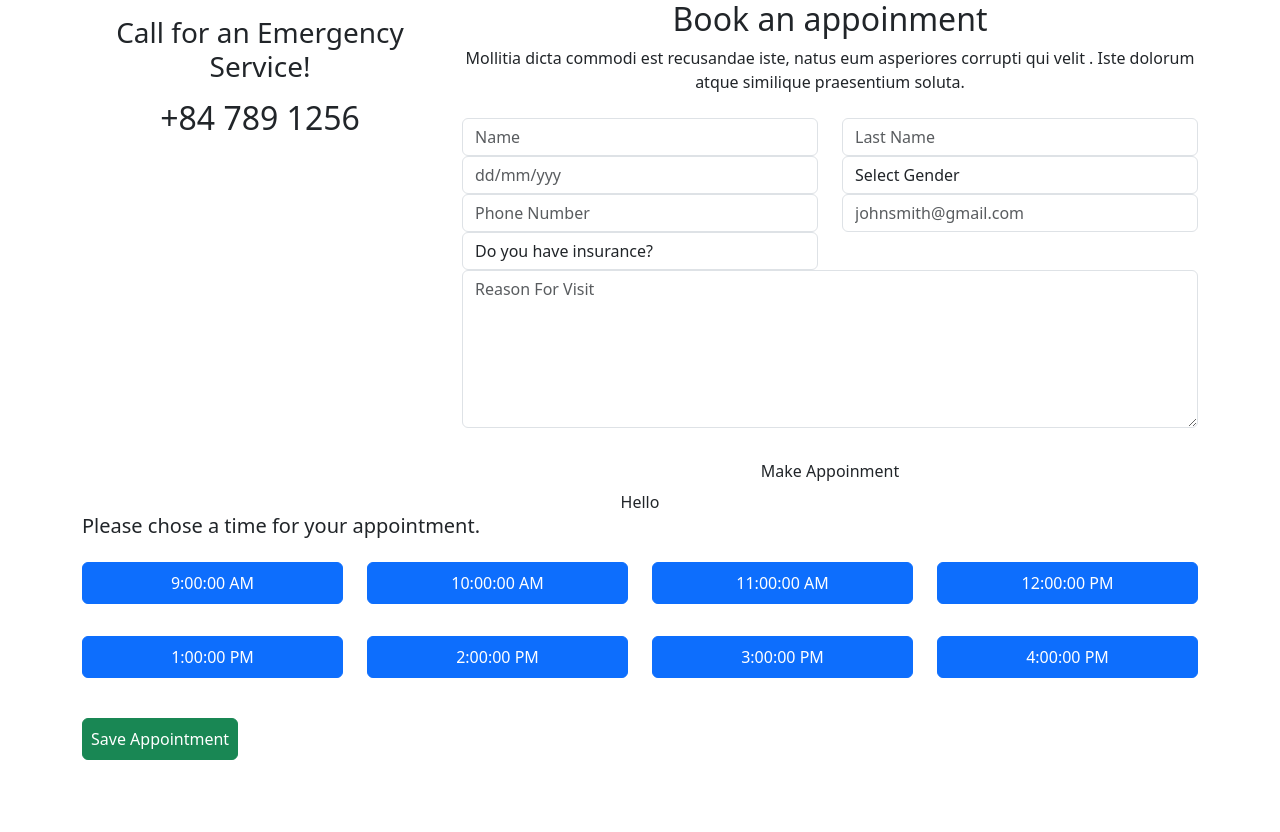
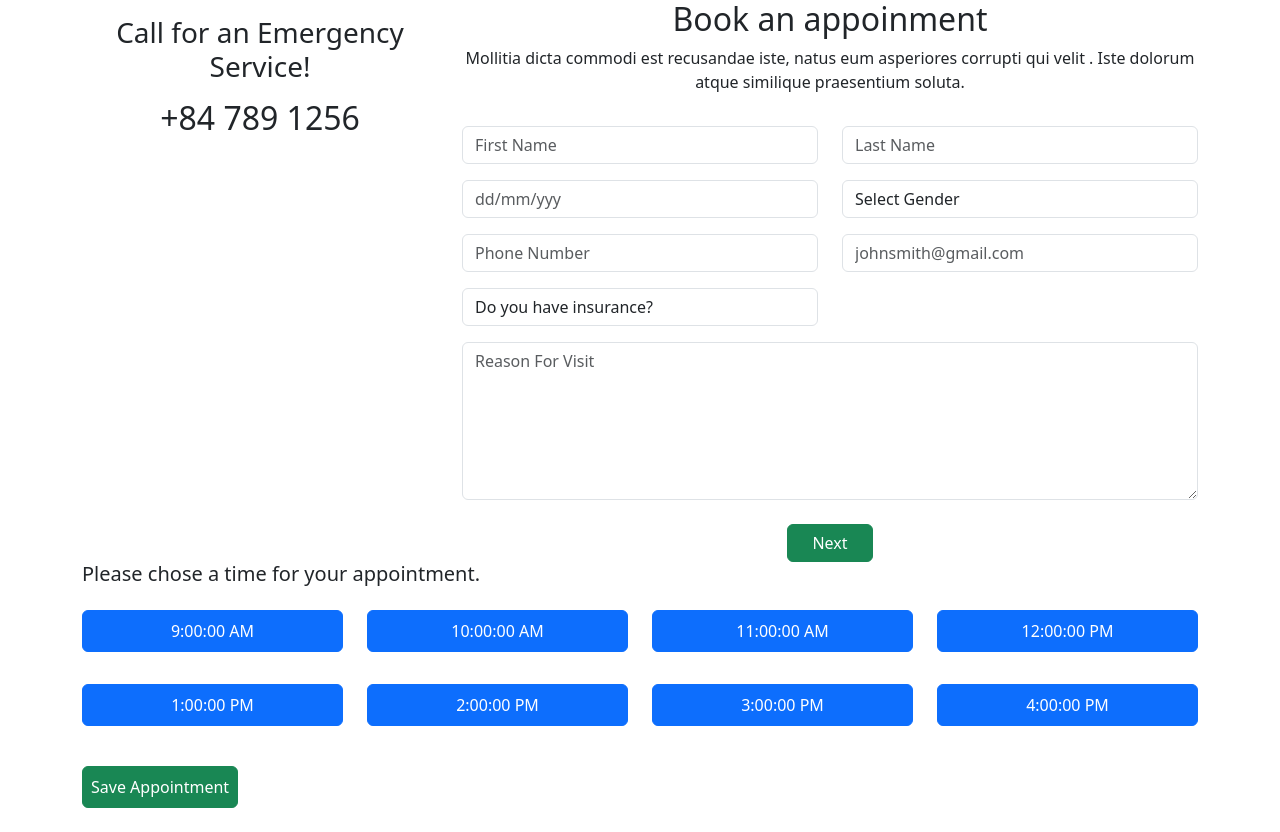
Before and after one commit to ParisaDarkhal/Urgent-Care-Checkin, a React (Create React App) app in the folder client/: page / in a window 1280 px wide. Before the commit the page ends 800 px from the top, so only its background shows below. Built offline with nearby package versions, Linux system fonts and the light colour scheme.

Commit message:
added margins to the elements, made a green wide btn

```diff
--- a/client/src/App.js
+++ b/client/src/App.js
@@ -19,14 +19,10 @@ const client = new ApolloClient({
 function App() {
   return (
     <ApolloProvider client={client}>
-
       <div className="App">
         <InfoForm />
       </div>
-
-      <div className="App">Hello</div>
       <TimeSlots />
-
     </ApolloProvider>
   );
 }
--- a/client/src/components/personalInfoForm/InfoForm.js
+++ b/client/src/components/personalInfoForm/InfoForm.js
@@ -31,8 +31,6 @@ const InfoForm = () => {
     event.preventDefault();
 
     try {
-      // Execute mutation and pass in defined parameter data as variables
-
       const { data } = await addPatient({
         variables: { input: { ...formState } },
       });
@@ -42,16 +40,16 @@ const InfoForm = () => {
       console.error(err);
     }
 
-    // setFormState({
-    //   first_name: "",
-    //   last_name: "",
-    //   date_of_birth: "",
-    //   gender: "",
-    //   phone_number: "",
-    //   email: "",
-    //   insurance: "",
-    //   reason_for_visit: "",
-    // });
+    setFormState({
+      first_name: "",
+      last_name: "",
+      date_of_birth: "",
+      gender: "",
+      phone_number: "",
+      email: "",
+      insurance: "",
+      reason_for_visit: "",
+    });
   };
 
   return (
@@ -84,20 +82,20 @@ const InfoForm = () => {
                 action="#"
               >
                 <div className="row">
-                  <div className="col-lg-6">
+                  <div className="col-lg-6 my-2">
                     <div className="form-group">
                       <input
                         name="first_name"
                         id="firstName"
                         type="text"
                         className="form-control"
-                        placeholder="Name"
+                        placeholder="First Name"
                         value={formState.first_name}
                         onChange={handleInputChange}
                       />
                     </div>
                   </div>
-                  <div className="col-lg-6">
+                  <div className="col-lg-6 my-2">
                     <div className="form-group">
                       <input
                         name="last_name"
@@ -110,7 +108,7 @@ const InfoForm = () => {
                       />
                     </div>
                   </div>
-                  <div className="col-lg-6">
+                  <div className="col-lg-6 my-2">
                     <div className="form-group">
                       <input
                         name="date_of_birth"
@@ -123,7 +121,7 @@ const InfoForm = () => {
                       />
                     </div>
                   </div>
-                  <div className="col-lg-6">
+                  <div className="col-lg-6 my-2">
                     <div className="form-group">
                       <select
                         className="form-control"
@@ -138,7 +136,7 @@ const InfoForm = () => {
                       </select>
                     </div>
                   </div>
-                  <div className="col-lg-6">
+                  <div className="col-lg-6 my-2">
                     <div className="form-group">
                       <input
                         name="phone_number"
@@ -151,7 +149,7 @@ const InfoForm = () => {
                       />
                     </div>
                   </div>
-                  <div className="col-lg-6">
+                  <div className="col-lg-6 my-2">
                     <div className="form-group">
                       <input
                         name="email"
@@ -164,7 +162,7 @@ const InfoForm = () => {
                       />
                     </div>
                   </div>
-                  <div className="col-lg-6">
+                  <div className="col-lg-6 my-2">
                     <div className="form-group">
                       <select
                         name="insurance"
@@ -180,7 +178,7 @@ const InfoForm = () => {
                     </div>
                   </div>{" "}
                 </div>
-                <div className="form-group-2 mb-4">
+                <div className="form-group-2 mb-4 my-2">
                   <textarea
                     name="reason_for_visit"
                     id="message"
@@ -192,11 +190,10 @@ const InfoForm = () => {
                   ></textarea>
                 </div>
                 <button
-                  className="btn btn-main btn-round-full"
-                  //   href="confirmation.html"
+                  className="btn btn-main btn-round-full btn-success px-4"
                   type="submit"
                 >
-                  Make Appoinment<i className="icofont-simple-right ml-2"></i>
+                  Next<i className="icofont-simple-right ml-2"></i>
                 </button>
               </form>
             </div>
```
